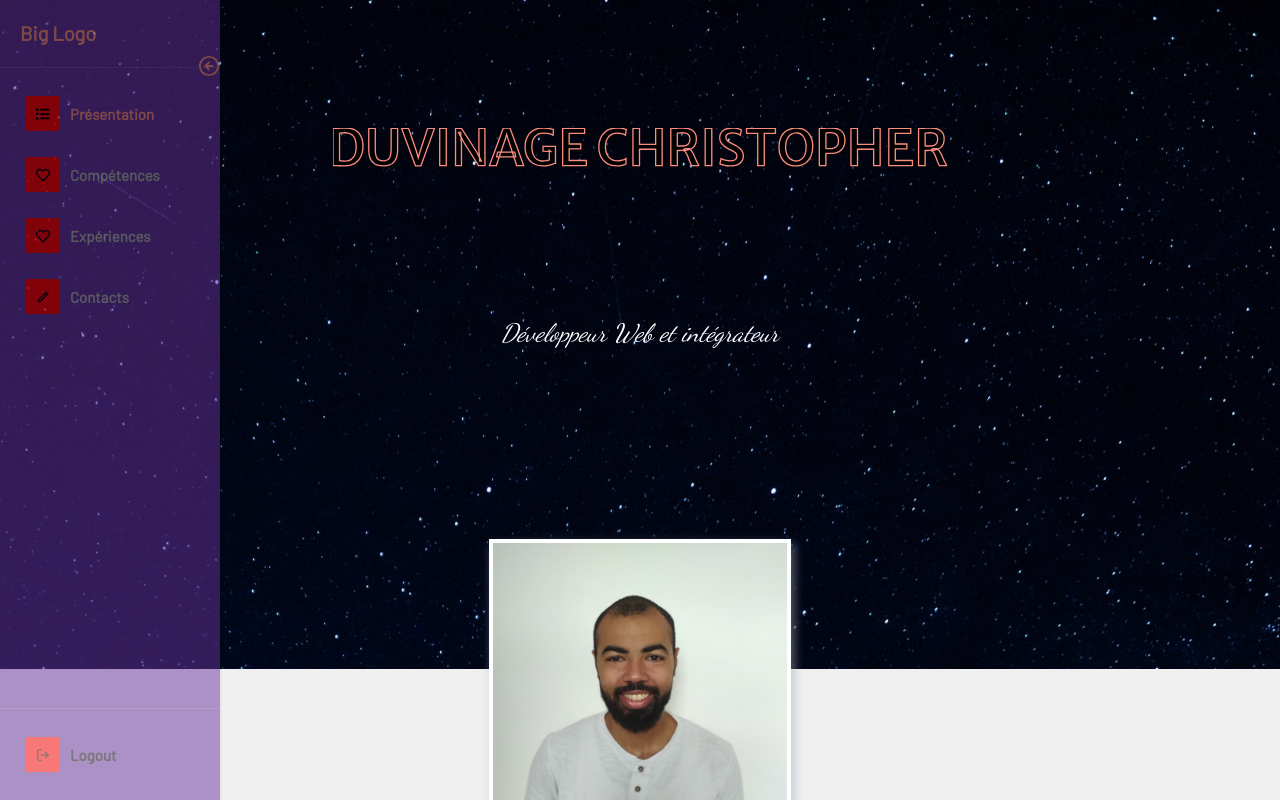
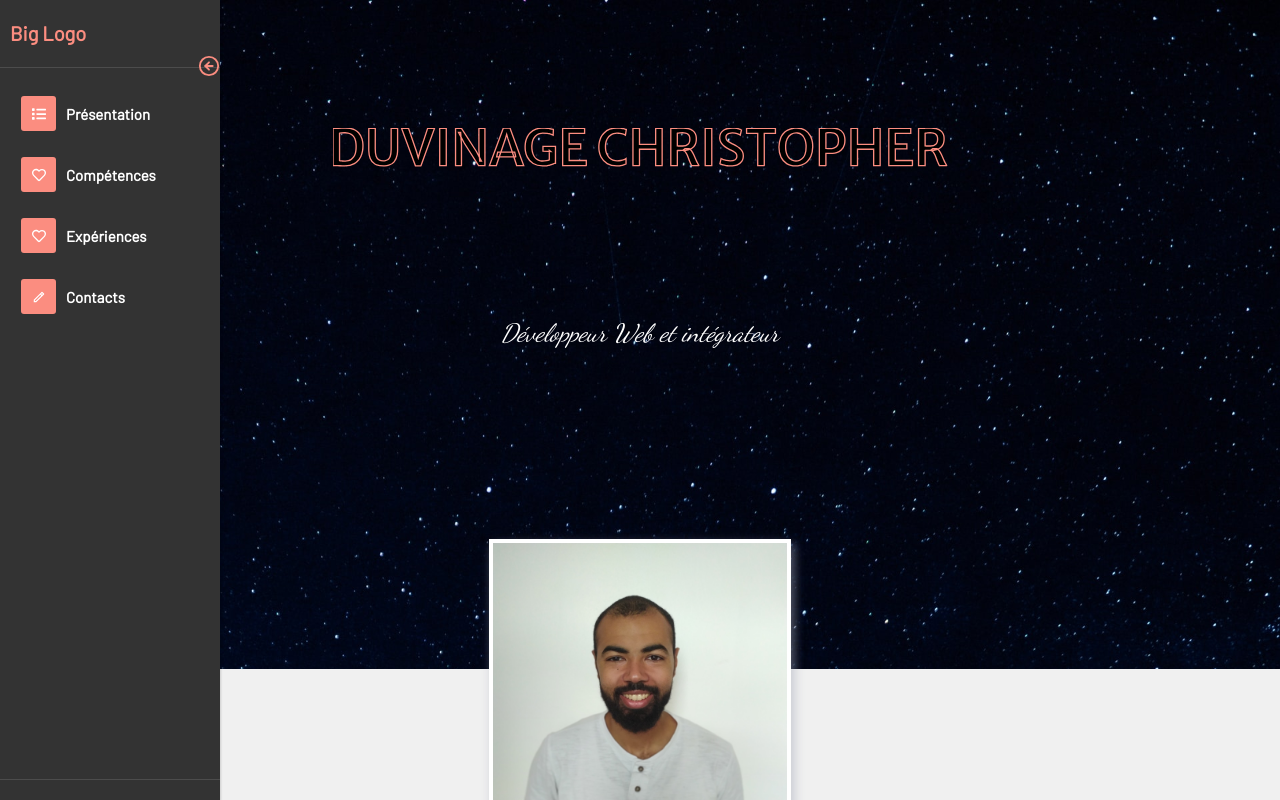
Before and after one commit to DaleCooper59/React-cv, a React (Create React App) app: page / in a window 1280 px wide. Shown: the top 800 px of the page. Built offline with nearby package versions, Linux system fonts and the light colour scheme.

Commit message:
'update'

```diff
--- /dev/null
+++ b/src/components/ScrollToTop.js
@@ -0,0 +1,42 @@
+import React, { useEffect, useState } from "react";
+import {  MenuItem } from 'react-pro-sidebar';
+import { FiArrowUpCircle } from "react-icons/fi";
+
+export default function ScrollToTop() {
+  const [isVisible, setIsVisible] = useState(false);
+
+  const scrollToTop = () => {
+    window.scrollTo({
+      top: 0,
+      behavior: "smooth"
+    });
+  };
+
+  useEffect(() => {
+    // Button is displayed after scrolling for 500 pixels
+    const toggleVisibility = () => {
+      if (window.pageYOffset > 500) {
+        setIsVisible(true);
+      } else {
+        setIsVisible(false);
+      }
+    };
+
+    window.addEventListener("scroll", toggleVisibility);
+
+    return () => window.removeEventListener("scroll", toggleVisibility);
+  }, []);
+
+  return (
+    <div className="fixed bg-pink bottom-3 right-3  cursor-pointer">
+      {isVisible && (
+        <div
+          onClick={scrollToTop}
+          className="fixed p-2 rounded-lg bg-pink-900 bottom-3 right-3 lg:bottom-5 lg:right-5 cursor-pointer"
+        >
+          <MenuItem icon={<FiArrowUpCircle />}>Remonter</MenuItem>
+        </div>
+      )}
+    </div>
+  );
+}
--- a/src/components/Sidebar.js
+++ b/src/components/Sidebar.js
@@ -4,11 +4,12 @@ import { ProSidebar, Menu, MenuItem, SidebarHeader, SidebarFooter, SidebarConten
 
 //import icons from react icons
 import { FaList, FaRegHeart } from "react-icons/fa";
-import {FiLogOut, FiArrowLeftCircle, FiArrowRightCircle } from "react-icons/fi";
+import {FiLogOut, FiArrowLeftCircle, FiArrowRightCircle, FiArrowUpCircle } from "react-icons/fi";
 import { RiPencilLine } from "react-icons/ri";
 
 //import sidebar css from react-pro-sidebar module and our custom css
 import "react-pro-sidebar/dist/css/styles.css";
+import ScrollToTop from './ScrollToTop';
 
 
 const Sidebar = () => {
@@ -22,6 +23,7 @@ const Sidebar = () => {
     menuCollapse ? setMenuCollapse(false) : setMenuCollapse(true);
   };
 
+
     return (
         <>
       <div id="header">
@@ -31,9 +33,10 @@ const Sidebar = () => {
           <SidebarHeader>
           <div className="logotext">
               {/* small and big change using menucollapse state */}
-              <p>{menuCollapse ? "Logo" : "Big Logo"}</p>
+              <p>{menuCollapse ?
+              (<img src='../../public/favicon.ico'/>  ): "Big Logo"}</p>
             </div>
-            <div className="closemenu" onClick={menuIconClick}>
+            <div className="closemenu" onMouseEnter={menuIconClick}>
                 {/* changing menu collapse icon on click */}
               {menuCollapse ? (
                 <FiArrowRightCircle/>
@@ -46,7 +49,7 @@ const Sidebar = () => {
           <SidebarContent>
 
 
-            <Menu iconShape="square">
+            <Menu iconShape="circle">
 
                 <MenuItem icon={<FaList />}>
                 <Link
@@ -106,7 +109,9 @@ const Sidebar = () => {
 
           <SidebarFooter>
             <Menu iconShape="circle">
-              <MenuItem icon={<FiLogOut />}>Logout</MenuItem>
+
+               <ScrollToTop />
+
             </Menu>
           </SidebarFooter>
         </ProSidebar>
--- a/src/styles/components/_main.scss
+++ b/src/styles/components/_main.scss
@@ -16,7 +16,7 @@ main {
 
     #big_section {
         /*margin: 1rem 0 1rem 1rem;*/
-        margin: 1rem;
+        margin: 2rem 6rem;
         padding: 1rem 1.5rem;
         max-width: 100%;
         /*90%; for vertical bar*/
--- a/src/styles/components/_sidebar.scss
+++ b/src/styles/components/_sidebar.scss
@@ -5,10 +5,30 @@
   left: 0;
   width: 220px;
 
+  .logo {
+    padding: 20px;
+  }
+
+  .active::before {
+    background-color: #24818d;
+    opacity: 0.2;
+  }
+
   .pro-sidebar {
     width: 100%;
     min-width: 100%;
     height: 100vh;
+  }
+
+  .pro-sidebar.collapsed {
+    width: 80px;
+    min-width: 80px;
+    opacity: 0.2;
+    transition: all 0.4s ease-in;
+
+    &:hover {
+      opacity: 1;
+    }
   }
 
   .closemenu {
@@ -23,60 +43,48 @@
     top: 55px;
     cursor: pointer;
   }
+
   .pro-sidebar-inner {
-    background-color: rebeccapurple;
-    opacity: 0.5;
+    background-color: $black;
     box-shadow: 0.5px 0.866px 2px 0px rgba(0, 0, 0, 0.15);
-  }
-}
 
+    .pro-sidebar-layout {
+      overflow-y: hidden;
 
-#header .pro-sidebar.collapsed {
-  width: 80px;
-  min-width: 80px;
-}
-
-
-
-#header .pro-sidebar-inner .pro-sidebar-layout {
-  overflow-y: hidden;
-}
-
-#header .pro-sidebar-inner .pro-sidebar-layout .logotext p {
+      .logotext p {
         font-size: 20px;
-  padding: 0 20px;
+        padding: 0 10px;
         color: #fb8d80;
         font-weight: bold;
       }
 
-#header .pro-sidebar-inner .pro-sidebar-layout ul {
-  padding: 0 5px;
+      ul {
+        padding: 0 1px;
+
+        .pro-inner-item {
+          color: white;
+          margin: 10px 0px;
+          font-weight: bold;
+
+          .pro-icon-wrapper {
+            background-color: #fb8d80;
+            color: white;
+            border-radius: 3px;
+            transition: 0.4s all ease-in-out;
+            &:hover{
+              transform: scale(1.1);
+              background-color: #f7a59c;
+            }
+          }
+          .pro-item-content>a {
+            color: white;
+            &:hover{
+              color: #fb8d80;
+            }
           }
 
-#header .pro-sidebar-inner .pro-sidebar-layout ul .pro-inner-item {
-  color: #000;
-  margin: 10px 0px;
-  font-weight: bold;
         }
-
-#header .pro-sidebar-inner .pro-sidebar-layout ul .pro-inner-item .pro-icon-wrapper {
-  background-color: red;
-  color: #000;
-  border-radius: 3px;
       }
-
-#header .pro-sidebar-inner .pro-sidebar-layout ul .pro-inner-item .pro-icon-wrapper .pro-item-content {
-  color: #000;
     }
-
-#header > div > div.pro-sidebar-inner > div > div.pro-sidebar-content > nav > ul > li:nth-child(1) > div > span.pro-item-content > a{
-  color: #fb8d80;
   }
-
-#header .pro-sidebar-inner .pro-sidebar-layout .active > a{
-  color: black;
 }
-
-#header .logo {
-  padding: 20px;
-}
--- a/src/styles/components/media_queries/_1060px.scss
+++ b/src/styles/components/media_queries/_1060px.scss
@@ -29,4 +29,10 @@
         }
     }
 
+     /*FOOTER*******************************************************************/
+
+     .footer {
+        padding-left: 4rem;
+    }
+
 }
--- a/src/styles/components/media_queries/_860px.scss
+++ b/src/styles/components/media_queries/_860px.scss
@@ -25,7 +25,7 @@
 
     main {
         #big_section {
-            margin: 1rem;
+            margin: 1rem 1rem 1rem 6rem;
             padding: 1rem;
         }
 
@@ -72,6 +72,7 @@
     /*FOOTER*******************************************************************/
 
     .footer {
+
         .container2_footer {
             display: grid;
             grid-template-columns: repeat(2, 1fr);
--- a/src/templates/blocs/Experiences.js
+++ b/src/templates/blocs/Experiences.js
@@ -1,5 +1,4 @@
 import React from 'react';
-import { Element } from "react-scroll";
 
 const Expériences = () => {
     return (
--- a/src/templates/blocs/Presentation.js
+++ b/src/templates/blocs/Presentation.js
@@ -1,5 +1,4 @@
 import React, { Component } from 'react';
-import { Element } from 'react-scroll'
 
 const Presentation = () => {
     return (
```
Lines whose indentation alone changed are shown as unchanged.
